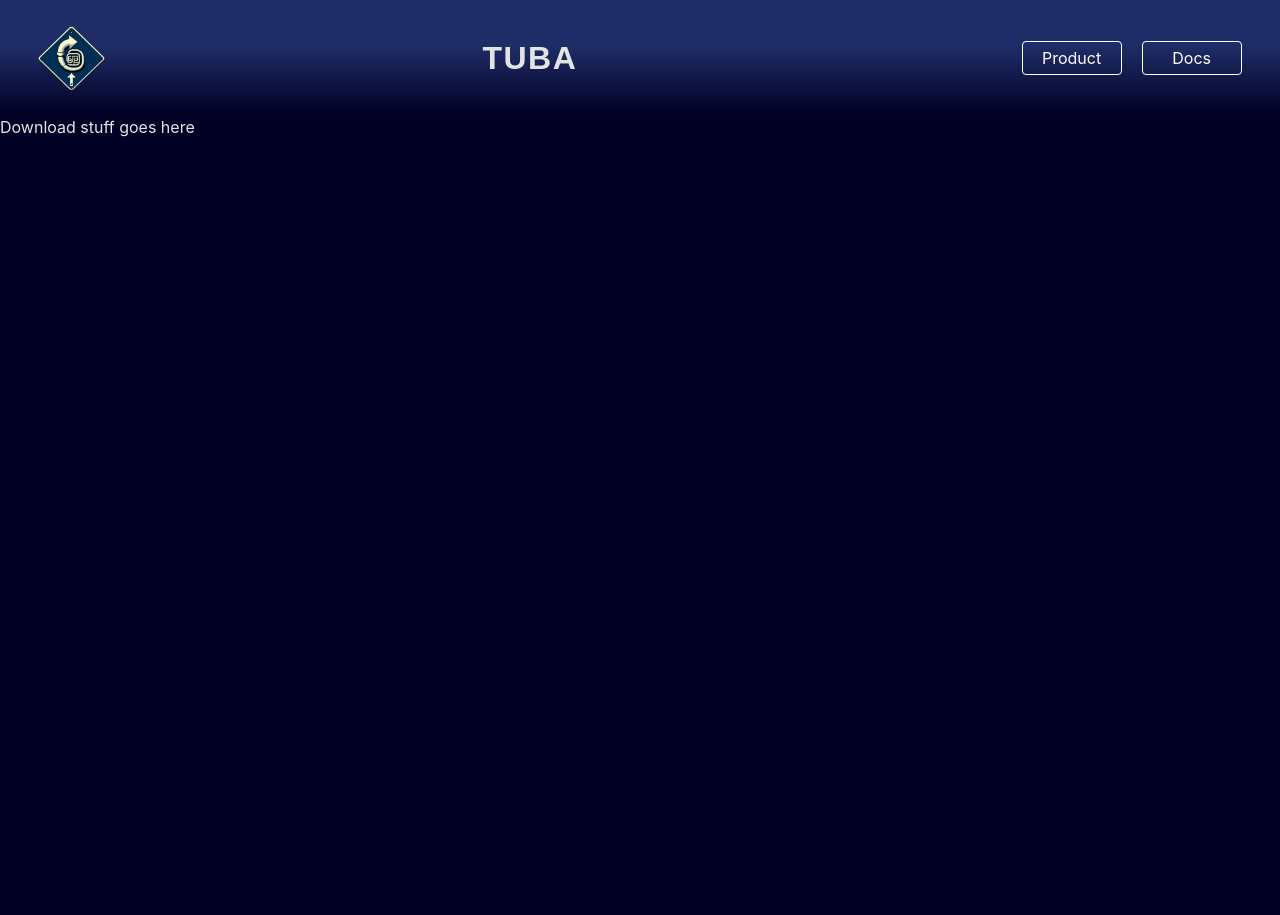
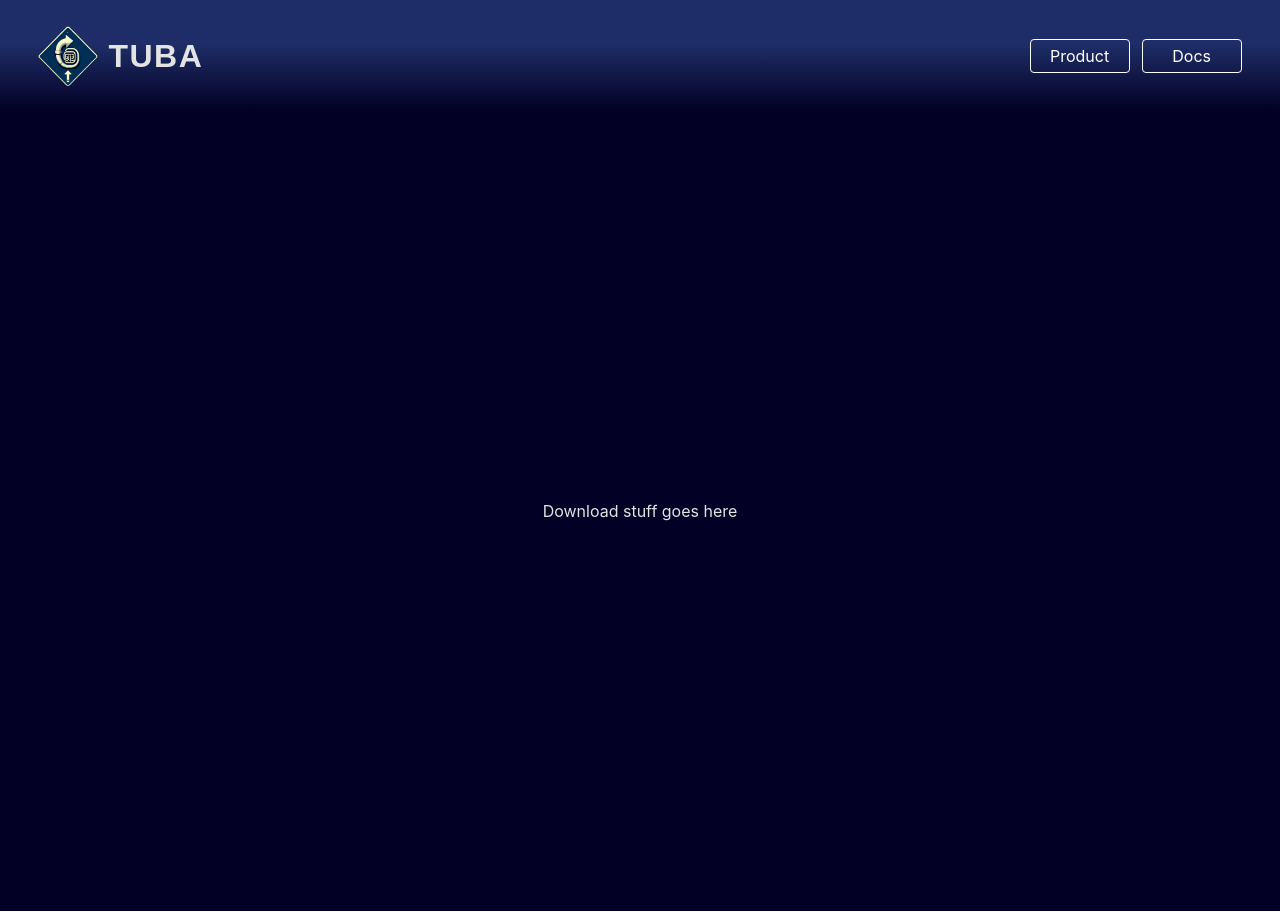
Before and after one commit to TUBA-Thunder-Geese/TUBA-Product, a React app: page /download in a window 1280 px wide. Built offline with nearby package versions, Linux system fonts and the light colour scheme; a web font is replaced by a local one.

Commit message:
fixed styling for nav bar and added img reusable component

```diff
--- a/src/App.jsx
+++ b/src/App.jsx
@@ -12,11 +12,13 @@ export default function App() {
     <>
       <Router>
         {<Nav/>}
+        <div className="main-background">
         <Routes>
           <Route path="/" element={< Home />}/>
           <Route path="/docs/*" element={<Docs />} />
           <Route path="/download" element={<Download/>} />
         </Routes>
+        </div>
       </Router>
     </>
   )
--- /dev/null
+++ b/src/components/Img-Container.jsx
@@ -0,0 +1,13 @@
+import React from "react";
+
+
+export default function ImgContain (imgSrc) {
+
+  return (
+    <section className="img-section">
+      <div className="img-container">
+        <img className="img-file" src={imgSrc}></img>
+      </div>
+    </section>
+  )
+}
--- a/src/components/Nav.jsx
+++ b/src/components/Nav.jsx
@@ -9,9 +9,9 @@ export default function Nav() {
 //   const navigate = useNavigate();
   return (
     <div className="nav-wrapper">
-      <div className="nav-content flex items-center justify-between">
-        <div className="logo flex items-center justify-start">
-          <Link to="/" className="">
+      <div className="nav-content">
+        <div className="logo">
+          <Link to="/" className="logo-img-link">
             <img className="logo-img" src={tubaLogo} alt="Tuba Logo"></img>
           </Link>
           <div className="tuba-title">
@@ -19,7 +19,7 @@ export default function Nav() {
           </div>
         </div>
         <div className="nav-buttons">
-          <ul className="flex justify-end custom-space">
+          <ul className="button-content">
             <li className='mr-3'>
               <Link to="/download" className="button-style top-nav">Product</Link>
             </li>
@@ -32,3 +32,30 @@ export default function Nav() {
     </div>
   )
 }
+
+
+
+
+
+{/* <div className="nav-wrapper">
+<div className="nav-content flex items-center justify-between">
+  <div className="logo flex items-center justify-start">
+    <Link to="/" className="">
+      <img className="logo-img" src={tubaLogo} alt="Tuba Logo"></img>
+    </Link>
+    <div className="tuba-title">
+      <h1>TUBA</h1>
+    </div>
+  </div>
+  <div className="nav-buttons">
+    <ul className="flex justify-end custom-space">
+      <li className='mr-3'>
+        <Link to="/download" className="button-style top-nav">Product</Link>
+      </li>
+      <li>
+        <Link to="/docs" className="button-style top-nav">Docs</Link>
+      </li>
+    </ul>
+  </div>
+</div>
+</div> */}
--- a/src/pages/Home.jsx
+++ b/src/pages/Home.jsx
@@ -1,10 +1,11 @@
 import React from "react";
 
+import HeatMapSS from '../images/HeatMapSS.png';
 
 export default function Home() {
 
   return (
-    <div className="home-wrapper flex justify-center">
+    <div className="home-wrapper">
       <div className="title-section">
         <h1>TUBA</h1>
         <p>Error tracing made simple in micro service architecture</p>
--- a/src/styling/index.css
+++ b/src/styling/index.css
@@ -1,6 +1,13 @@
 @tailwind base;
 @tailwind components;
 @tailwind utilities;
+
+
+* {
+    margin: 0;
+    padding: 0;
+    box-sizing: border-box;
+}
 
 body {
     margin: 0px 0px 0px 0px;
@@ -11,6 +18,19 @@ body {
         "slnt" 0;
     color: #e3e3e3;
     min-height: 100vh;
+    min-width: 100vh;
+}
+
+.main-background {
+    background-color: rgba(2, 0, 36, 1);;
+    margin: 0px 0px 0px 0px;
+    padding: 0px 0px 0px 0px;
+    height: 100vh;
+    width: 100%;
+    display: flex;
+    flex-direction: column;
+    justify-content: center;
+    align-items: center;
 }
 
 .nav-wrapper {
@@ -22,6 +42,8 @@ body {
     padding-left: 3%;
     padding-right: 3%;
     padding-bottom: 2%;
+    display: grid;
+    grid-template-columns: [left] 50% [center] 50% [right];
 }
 
 .custom-space > li:not(:last-child) {
@@ -29,9 +51,18 @@ body {
   }
 
 .logo-img {
-    height: 15%;
-    width: 15%;
+    height: 60px;
+    width: 60px;
 }
+
+.logo {
+    display: flex;
+    flex-direction: row;
+    justify-content: flex-start;
+    align-items: center;
+    gap: 10px;
+}
+
 
 .tuba-title {
     font-family: "Ojuju", sans-serif;
@@ -42,6 +73,20 @@ body {
     letter-spacing: 1.5px;
     margin: 0px 0px 0px 0px;
     padding: 0px 0px 0px 0px;
+}
+
+.nav-buttons {
+    display: flex;
+    flex-direction: row;
+    justify-content: flex-end;
+    align-items: center;
+}
+
+.button-content {
+    display: flex;
+    flex-direction: row;
+    justify-content: center;
+    align-items: center;
 }
 
 .button-style {
@@ -71,10 +116,10 @@ body {
 }
 
 .home-wrapper {
-    background: rgba(2, 0, 36, 1);
-    height: 100vh;
-    width: 100%;
+    background-color: rgba(2, 0, 36, 1);
 }
+
+
 
 .docs-wrapper {
     background: #1e2d67;
```
Also changed, not shown: src/index.ejs.
